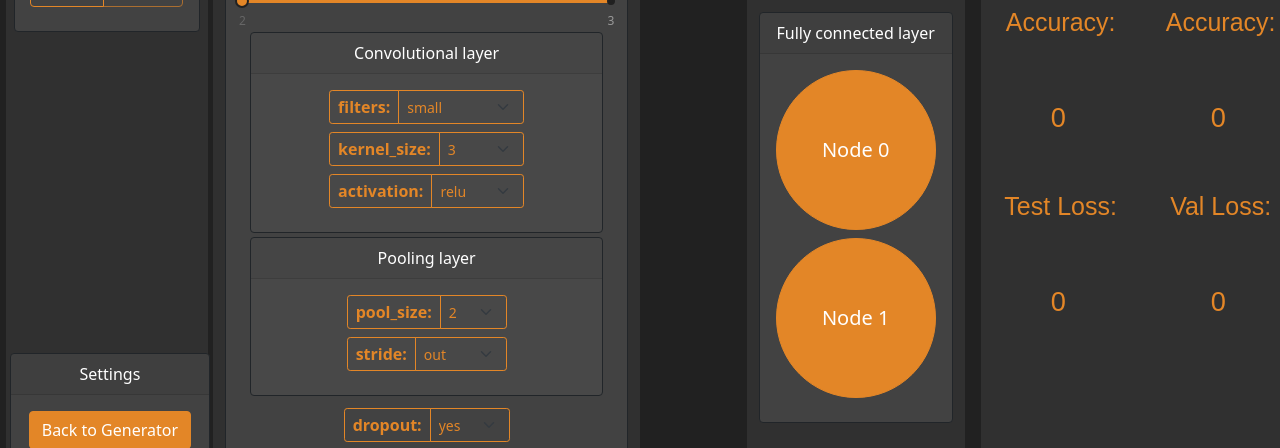
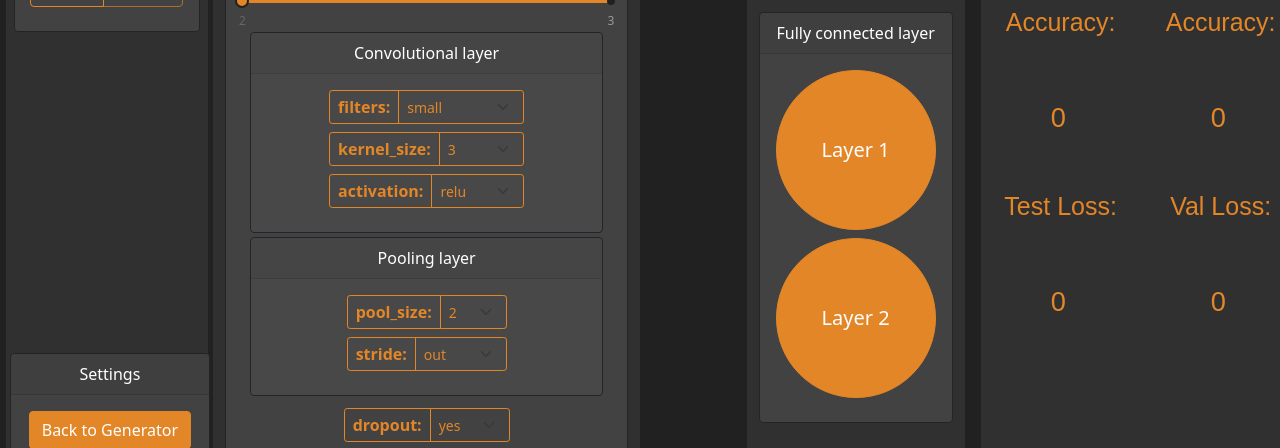
Before and after one commit to Wklej/CNNSIM, a React (Create React App) app: page / in a window 1280 px wide. Shown: the part 183-631 px from the top of the page. Built offline with nearby package versions, Linux system fonts and the light colour scheme.

Commit message:
Layer names change

```diff
--- a/src/Components/FullyNode.js
+++ b/src/Components/FullyNode.js
@@ -9,7 +9,7 @@
 
     return (
         <div>
-            <button className="btn btn-orange btn-lg nodeStyle mb-2" onClick={handleNodeShow} id={id}>{"Node " + id}</button>
+            <button className="btn btn-orange btn-lg nodeStyle mb-2" onClick={handleNodeShow} id={id}>Layer {id + 1}</button>
             <LayerModal show={showNode} handleClose={handleNodeClose} body={"fully"} id={id} />
         </div>
      );
--- a/src/Components/LayerCard.js
+++ b/src/Components/LayerCard.js
@@ -24,9 +24,9 @@
             <div className="card border-dark text-center bgDarkCard" >
                 <div className="card-body">
                     <ul className="list-group">
-                        <button className="btn btn-orange mb-4" onClick={handleConvShow} id={'conv' + id}>conv {id}</button>
+                        <button className="btn btn-orange mb-4" onClick={handleConvShow} id={'conv' + id}>Convolutional {id + 1}</button>
                         <LayerModal show={showConv} handleClose={handleConvClose} body={"conv"} id={id} />
-                        <button className="btn btn-orange mb-4" onClick={handlePoolShow} id={'pool' + id}>pool</button>
+                        <button className="btn btn-orange mb-4" onClick={handlePoolShow} id={'pool' + id}>Pooling {id + 1}</button>
                         <LayerModal show={showPool} handleClose={handlePoolClose} body={'pool'} id={id} />
                         <Dropout id={id} />
                     </ul>
```
